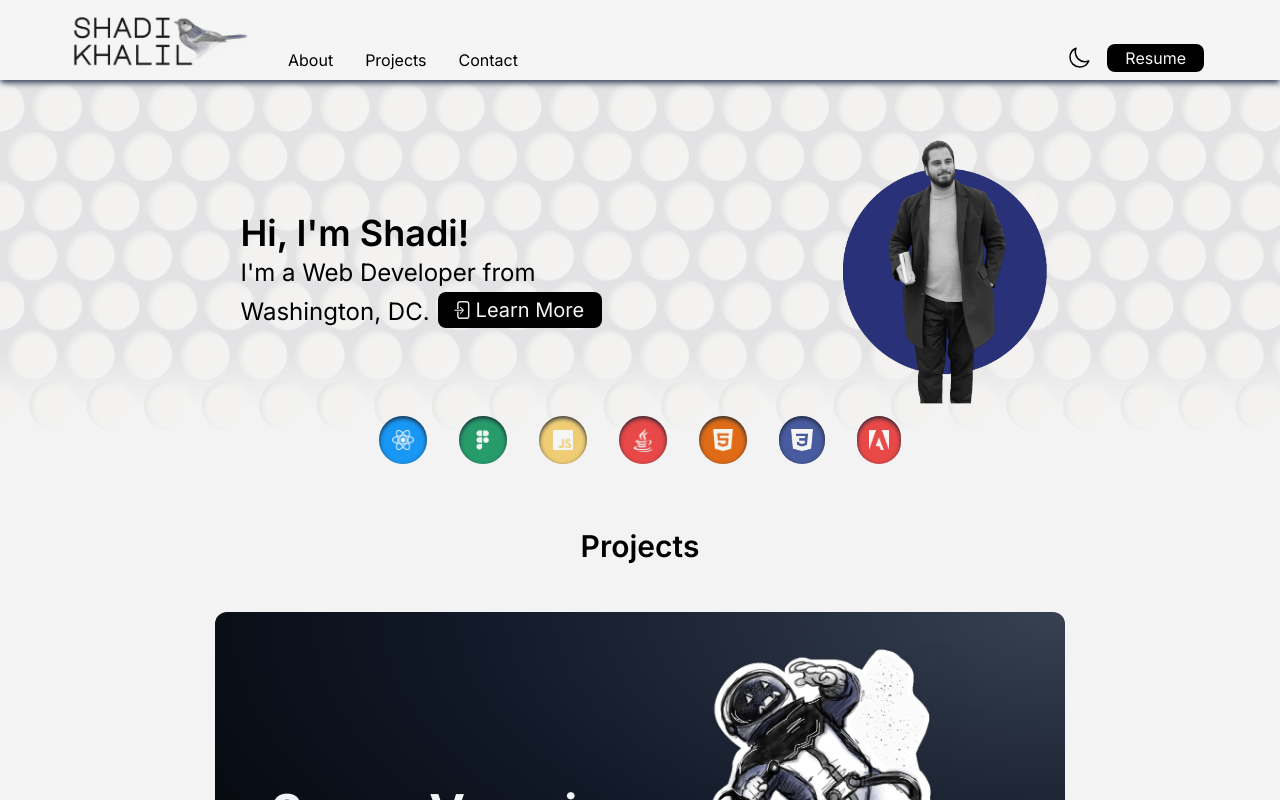
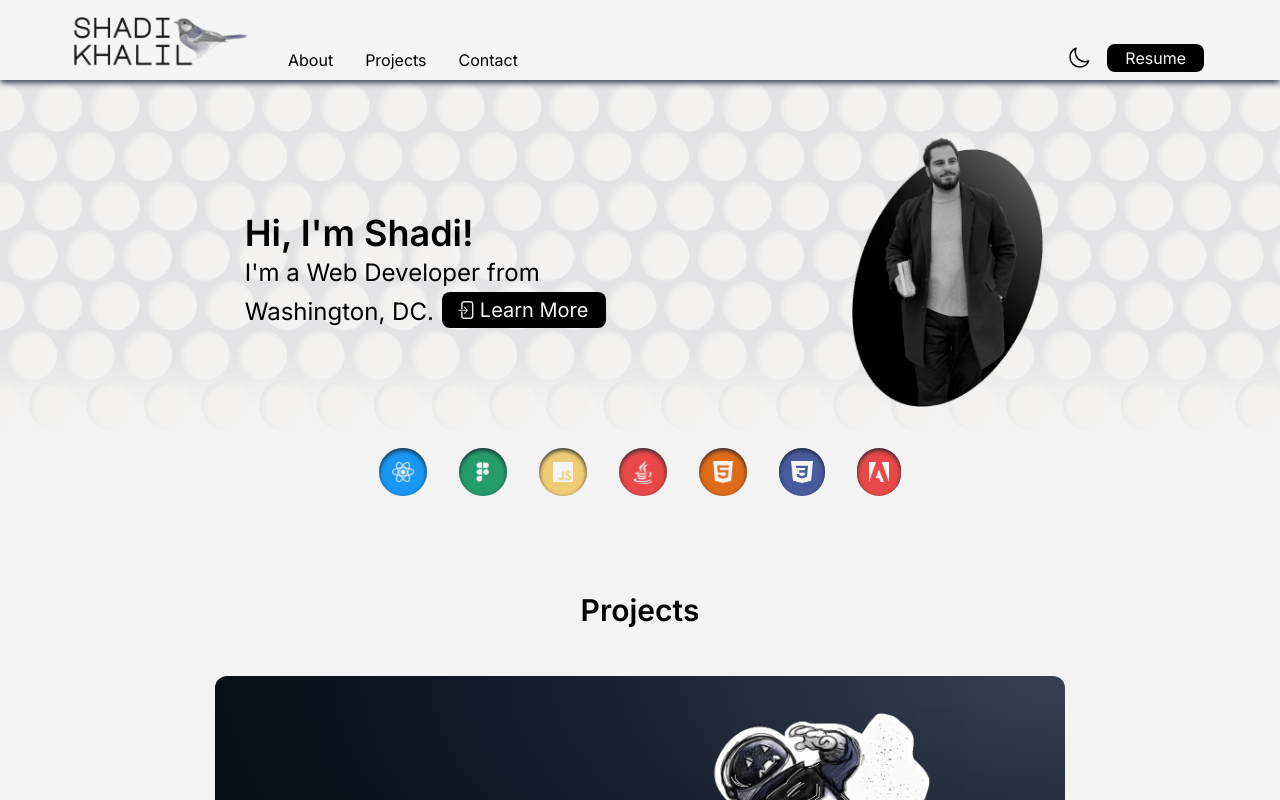
Before and after one commit to smkhalil2/Portfolio, a Next.js app in the folder portfolio/: page / in a window 1280 px wide. Shown: the top 800 px of the page. Built offline with nearby package versions, Linux system fonts and the light colour scheme.

Commit message:
profile pic and some styling

```diff
--- a/portfolio/src/components/Hero.jsx
+++ b/portfolio/src/components/Hero.jsx
@@ -30,7 +30,7 @@ const learnMoreIcon = (
 const Hero = ({ darkMode }) => {
   // const [isFocused, setFocus] = useState(false);
   return (
-    <div className="flex flex-col">
+    <div className="flex flex-col mb-16">
       <div className="flex flex-row items-center justify-evenly h-96 bg-[url('/images/BackgroundDots.png')] dark:bg-[url('/images/darkBackgroundDots5.png')] lg:bg-contain bg-cover">
         {/* <div className="flex lg:flex-row flex-col items-center"> */}
         <div  className="flex flex-col lg:px-2 px-8 lg:mt-0 w-auto">
@@ -60,14 +60,14 @@ const Hero = ({ darkMode }) => {
         </div>
 
         <Image
-          className="md:flex md:w-[16%] hidden"
-          width={1200}
+          className="md:flex xl:w-[15%] md:w-[18%] hidden"
+          width={1000}
           height={1200}
-          src="/images/profile-pic.png"
+          src="/images/profile-pic2.png"
           alt="Shadi's personal headshot"
         />
         {/* Skill Badges */}
-        <div className="absolute inset-y-80 h-20 w-auto z-40 justify-between">
+        <div className="absolute inset-y-[22rem] h-20 w-auto z-40 justify-between">
           <Skills darkMode={darkMode} />
         </div>
       </div>
--- a/portfolio/src/components/SkillBadge.jsx
+++ b/portfolio/src/components/SkillBadge.jsx
@@ -9,8 +9,8 @@ const SkillBadge = ({ name, logo, color, img_classes }) => {
   const [isFocused, setFocus] = useState(false);
   return (
     <div
-      className={`flex text-[#000000] md:w-auto w-auto h-auto p-3 lg:m-4 m-2 rounded-full
-            hover:cursor-default  items-center justify-center shadow-inner shadow-gray-800 dark:shadow-black`}
+      className={`flex w-auto h-auto p-3 lg:m-4 m-2 rounded-full
+              items-center justify-center shadow-inner shadow-gray-800 dark:shadow-black`}
       onMouseEnter={() => setFocus(true)}
       onMouseLeave={() => setFocus(false)}
       style={{
```
Also changed, not shown: portfolio/public/images/icons/adobe.png, portfolio/public/images/profile-pic2.png (added).
